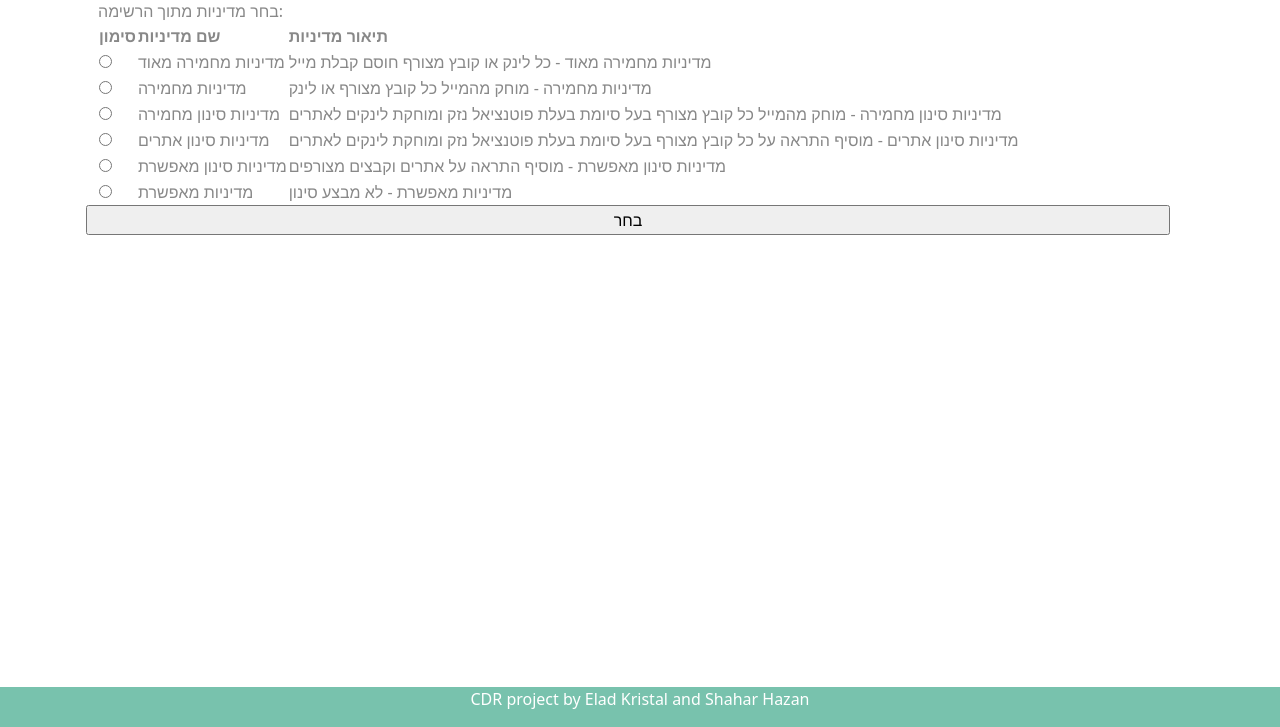
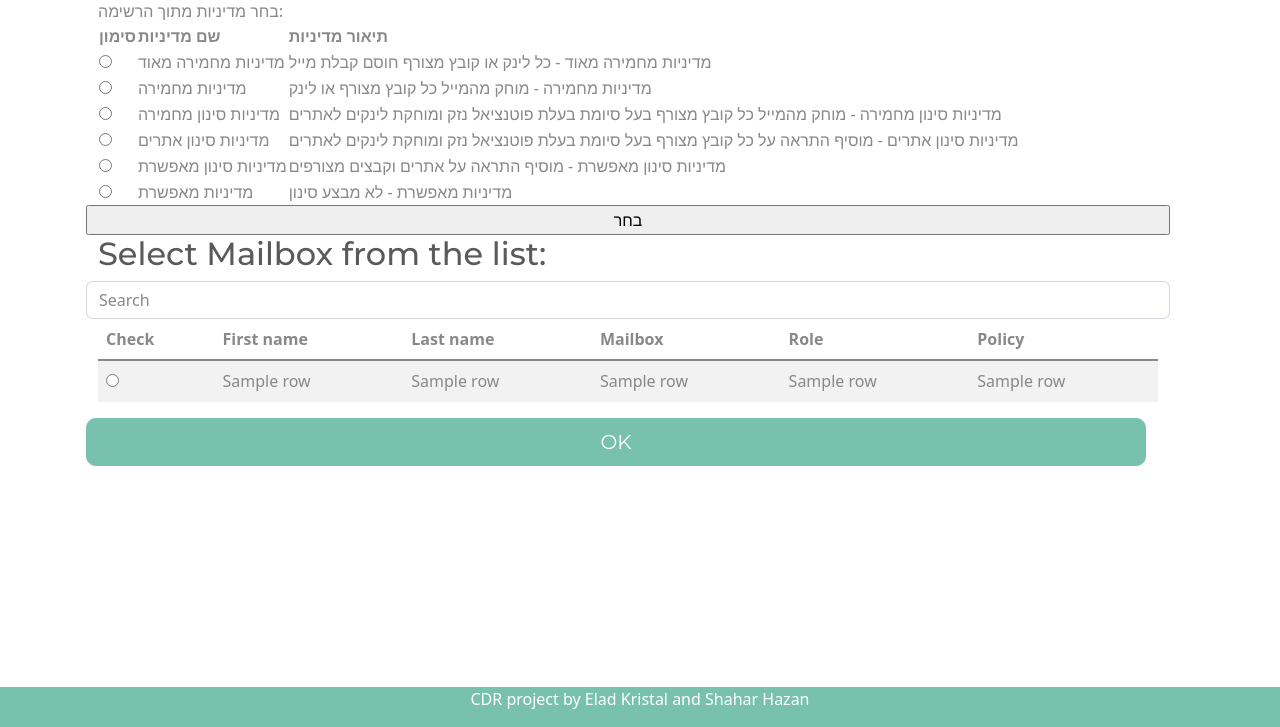
Before and after one commit to Mrkristal/CDR, a Flask app: template templates/policyall.html in a window 1280 px wide. Shown: the part 73-800 px from the top of the page. Run offline with Flask 2, Linux system fonts and the light colour scheme; the template is opened without the code that fills it: most values are stand-ins (such as "Sample title", 1, 10 or a date in 2020); some libraries are stand-ins or nearby versions.

Commit message:
typos and english changes

```diff
--- a/app.py
+++ b/app.py
@@ -1,18 +1,20 @@
-from flask import Flask, render_template, send_from_directory, request
+import logging
+import mysql.connector
 from flask import *
-import mysql.connector
-import logging
-hometxt = "The CDR project is open-source solution for content disarm and reconstruction at Mailboxes.</br> The CDR works by processing all incoming e-mails in a spesific network, deconstructing them, and removing the elements that do not match the file type's standards or set policies. CDR technology then rebuilds the e-mail into clean versions that can be sent on to end users as intended"
-hometitle = "Welcome to the CDR Portal"
-headertxt = "CDR Portal"
+
+home_txt = "The CDR project is open-source solution for content disarm and reconstruction at Mailboxes.</br> The CDR " \
+           "works by processing all incoming e-mails in a specific network, deconstructing them, and removing the " \
+           "elements that do not match the file type's standards or set policies. CDR technology then rebuilds the " \
+           "e-mail into clean versions that can be sent on to end users as intended "
+home_title = "Welcome to the CDR Portal"
+header_txt = "CDR Portal"
 
 cnx = mysql.connector.connect(user='root', password='Aa123456123456',
                               host='127.0.0.1',
                               database='cdr')
-mycursor=cnx.cursor()
-mycursor.execute('SELECT username,password FROM admin')
-admin=mycursor.fetchone()
-logging.warning(admin[0])
+my_cursor = cnx.cursor()
+my_cursor.execute('SELECT username,password FROM admin')
+admin = my_cursor.fetchone()
 
 
 app = Flask(__name__)
@@ -20,110 +22,100 @@ app = Flask(__name__)
 
 @app.route('/index')
 def index():
-    return render_template("message.html", title=hometitle, text=hometxt, header=headertxt)
+    return render_template("message.html", title=home_title, text=home_txt, header=header_txt)
 
 
-# @app.route('/testing')
-# def test():
-#     conn = MySQL()
-#     conn.query('blabla')
-#     table = ''
-#     for row in conn.results():
-#         table += f"<td>{row[0]}, {row[1]}</td>\n"
-#
-#     return render_template('test.html', data=table)
-@app.route('/logout',methods=('GET', 'POST'))
+@app.route('/logout', methods=('GET', 'POST'))
 def logout():
     return render_template('logout.html')
 
 
-@app.route('/',methods=('GET', 'POST'))
+@app.route('/', methods=('GET', 'POST'))
 def root():
     if request.method == 'POST':
         username, password = request.form['username'], request.form['password']
-        logging.warning(username +" " + password)
+        logging.warning(username + " " + password)
         if username == admin[0] and password == admin[1]:
-            return render_template("message.html", title=hometitle, text=hometxt, header=headertxt)
+            return render_template("message.html", title=home_title, text=home_txt, header=header_txt)
         else:
-            error="Wrong username or password."
+            error = "Wrong username or password."
             return render_template('login.html', error=error)
-    # return send_from_directory('static', 'login.html')
     return render_template('login.html')
 
 
-# @app.route('/mailboxeditform' ,methods=('GET','POST'))
-# def mailboxeditform():
-#     id = request.form['check']
-#     logging.warning(id)
-#     return render_template('mailboxeditform.html')
+@app.route('/mailbox_edit', methods=('GET', 'POST'))
+def mailbox_edit():
+    if request.method == 'GET':
+        my_cursor.execute('SELECT * FROM mailbox')
+        data = my_cursor.fetchall()
+        return render_template('mailbox_edit.html', title="CDR-Edit Mailbox", data=data)
+    else:
+        mail_id = request.form['check']
+        logging.warning(mail_id)
+        my_cursor.execute('SELECT * FROM mailbox where Id=' + mail_id)
+        data = my_cursor.fetchone()
+        return render_template('mailbox_edit_form.html', data=data, title='CDR-Edit Mailbox')
 
 
-@app.route('/mailboxedit',methods=('GET','POST'))
-def mailboxedit():
-    if request.method=='GET':
-        mycursor.execute('SELECT * FROM mailbox')
-        data = mycursor.fetchall()
-        return render_template('mailboxedit.html', title="CDR-Edit Mailbox", data=data)
-    else:
-        mailid = request.form['check']
-        logging.warning(mailid)
-        mycursor.execute('SELECT * FROM mailbox where Id='+mailid)
-        data = mycursor.fetchone()
-        return render_template('mailboxeditform.html', data=data , title='CDR-Edit Mailbox')
-
-@app.route('/mailboxeditform',methods=('GET','POST'))
-def mailboxeditform():
-    if request.method =='POST':
+@app.route('/mailbox_edit_form', methods=('GET', 'POST'))
+def mailbox_edit_form():
+    if request.method == 'POST':
         firstname = request.form['firstname']
         lastname = request.form['lastname']
         role = request.form['role']
-        mailboxname = request.form['mailboxname']
-        mailboxid = request.form['id']
-        exestr = "UPDATE cdr.mailbox SET FirstName ='" + firstname +"', LastName = '" + lastname +"', MailBoxName = '" + mailboxname +"' , Role = '" + role +"' WHERE(ID = '" + mailboxid + "');"
+        mailbox_name = request.form['mailbox_name']
+        mailbox_id = request.form['id']
+        exe_str = "UPDATE cdr.mailbox SET FirstName ='" + firstname + \
+                  "', LastName = '" + lastname + "', MailBoxName = '" + mailbox_name + "' , Role = '" + \
+                  role + "' WHERE(ID = '" + mailbox_id + "');"
         try:
-            mycursor.execute(exestr)
+            my_cursor.execute(exe_str)
             cnx.commit()
             return render_template('message.html', title="Mailbox edit", text='Change successful')
         except:
             return render_template('message.html', title="Mailbox edit", text='An Error occurred')
 
-@app.route('/policyall',methods=('GET','POST'))
-def policyall():
-    if request.method=='GET':
-        return render_template('policyall.html', title='עריכת מדיניות כללית')
-    if request.method =='POST':
+
+@app.route('/policy_all', methods=('GET', 'POST'))
+def policy_all():
+    if request.method == 'GET':
+        my_cursor.execute('SELECT * FROM policy')
+        data = my_cursor.fetchall()
+        return render_template('policy_all.html', title='General policy edit', data=data)
+    if request.method == 'POST':
         policy = request.form['check']
-        exestr = "UPDATE cdr.mailbox SET PolicyID = '"+policy +"';"
+        exe_str = "UPDATE cdr.mailbox SET PolicyID = '" + policy + "';"
         try:
-            mycursor.execute(exestr)
+            my_cursor.execute(exe_str)
             cnx.commit()
-            return render_template('message.html', title ="שינוי פוליסה כללית", text = 'השינוי התבצע בהצלחה')
+            return render_template('message.html', title="General Policy Edit", text='Changed Successful')
         except:
-            return render_template('message.html',title ="שינוי פוליסה כללית", text='ארעה שגיאה')
+            return render_template('message.html', title="General Policy Edit", text='Error occurred')
 
 
-@app.route('/policyone', methods=('GET', 'POST'))
-def policyone():
+@app.route('/policy_one', methods=('GET', 'POST'))
+def policy_one():
     if request.method == 'GET':
-        mycursor.execute('SELECT * FROM mailbox')
-        data = mycursor.fetchall()
-        return render_template('policyone.html', title='עריכת מדיניות לתיבה', data=data)
+        my_cursor.execute('SELECT * FROM mailbox')
+        data = my_cursor.fetchall()
+        return render_template('policy_one.html', title='Edit mailbox policy', data=data)
     else:
-        mailid = request.form['check']
-        return render_template('policyoneform.html', id=mailid, title="בחר בפוליסה הרצויה:")
+        mail_id = request.form['check']
+        return render_template('policy_one_form.html', id=mail_id, title="Choose wanted policy")
 
-@app.route('/policyoneform', methods=('GET', 'POST'))
-def policyoneform():
-    if request.method =='POST':
+
+@app.route('/policy_one_form', methods=('GET', 'POST'))
+def policy_one_form():
+    if request.method == 'POST':
         policy = request.form['check']
-        mailboxid = request.form['id']
-        exestr = "UPDATE cdr.mailbox SET PolicyID = '"+policy + "' WHERE ID ='" + mailboxid + "';"
+        mailbox_id = request.form['id']
+        exe_str = "UPDATE cdr.mailbox SET PolicyID = '" + policy + "' WHERE ID ='" + mailbox_id + "';"
         try:
-            mycursor.execute(exestr)
+            my_cursor.execute(exe_str)
             cnx.commit()
-            return render_template('message.html', title ="שינוי פוליסה", text = 'השינוי התבצע בהצלחה')
+            return render_template('message.html', title="Policy Edit", text='Change Successful')
         except:
-            return render_template('message.html',title ="שינוי פוליסה", text='ארעה שגיאה')
+            return render_template('message.html', title="Policy Edit", text='Error occurred')
 
 
 if __name__ == '__main__':
--- a/static/general-policy.html
+++ b/static/general-policy.html
@@ -44,7 +44,7 @@
               <a href="#">ניהול תיבות דואר ￬</a>
               <ul class="hidden">
                   <li><a href="mailboxadd.html">הוספת תיבה</a></li>
-                  <li><a href="mailboxedit.html">עריכת תיבה</a></li>
+                  <li><a href="mailbox_edit.html">עריכת תיבה</a></li>
                   <li><a href="mailboxremove.html">מחיקת תיבה</a></li>
               </ul>
               <li>
--- a/static/login.html
+++ b/static/login.html
@@ -20,7 +20,7 @@
                 <a href="#">ניהול תיבות דואר ￬</a>
                 <ul class="hidden">
                     <li><a href="mailboxadd.html">הוספת תיבה</a></li>
-                    <li><a href="mailboxedit.html">עריכת תיבה</a></li>
+                    <li><a href="mailbox_edit.html">עריכת תיבה</a></li>
                     <li><a href="mailboxremove.html">מחיקת תיבה</a></li>
                 </ul>
                 <li>
--- a/static/mailboxedit.html
+++ b/static/mailboxedit.html
@@ -44,7 +44,7 @@
               <a href="#">ניהול תיבות דואר ￬</a>
               <ul class="hidden">
                   <li><a href="mailboxadd.html">הוספת תיבה</a></li>
-                  <li><a href="mailboxedit.html">עריכת תיבה</a></li>
+                  <li><a href="mailbox_edit.html">עריכת תיבה</a></li>
                   <li><a href="mailboxremove.html">מחיקת תיבה</a></li>
               </ul>
               <li>
--- a/static/main.html
+++ b/static/main.html
@@ -21,7 +21,7 @@
                 <a href="#">ניהול תיבות דואר ￬</a>
                 <ul class="hidden">
                     <li><a href="mailboxadd.html">הוספת תיבה</a></li>
-                    <li><a href="mailboxedit.html">עריכת תיבה</a></li>
+                    <li><a href="mailbox_edit.html">עריכת תיבה</a></li>
                     <li><a href="mailboxremove.html">מחיקת תיבה</a></li>
                 </ul>
                 <li>
--- a/templates/base-bck.html
+++ b/templates/base-bck.html
@@ -21,14 +21,14 @@
                 <a href="#">ניהול תיבות דואר ￬</a>
                 <ul class="hidden">
                     <li><a href="mailboxadd.html">הוספת תיבה</a></li>
-                    <li><a href="{{url_for('mailboxedit')}}">עריכת תיבה</a></li>
+                    <li><a href="{{url_for('mailbox_edit')}}">עריכת תיבה</a></li>
                     <li><a href="mailboxremove.html">מחיקת תיבה</a></li>
                 </ul>
                 <li>
                   <a href="#">ניהול מדיניות ￬</a>
                   <ul class="hidden">
-                      <li><a href="{{url_for('policyall')}}">מדיניות כללית</a></li>
-                      <li><a href="{{url_for('policyone')}}">ערוך מדיניות לתיבה</a></li>
+                      <li><a href="{{url_for('policy_all')}}">מדיניות כללית</a></li>
+                      <li><a href="{{url_for('policy_one')}}">ערוך מדיניות לתיבה</a></li>
                   </ul>
               <li>
                 <a href="{{url_for('index')}}">ראשי</a>
--- a/templates/base.html
+++ b/templates/base.html
@@ -26,7 +26,7 @@
               </a>
               <ul class="dropdown-menu" aria-labelledby="navbarDropdownMenuLink">
                 <li><a class="dropdown-item" href="#">Add new Mailbox</a></li>
-                <li><a class="dropdown-item" href="{{url_for('mailboxedit')}}">Edit existing Mailbox</a></li>
+                <li><a class="dropdown-item" href="{{url_for('mailbox_edit')}}">Edit existing Mailbox</a></li>
                 <li><a class="dropdown-item" href="#">Delete existing Mailbox</a></li>
               </ul>
             </li>
@@ -35,8 +35,8 @@
                 Policy
               </a>
               <ul class="dropdown-menu" aria-labelledby="navbarDropdownMenuLink">
-                <li><a class="dropdown-item" href="{{url_for('policyall')}}">Set General Policy</a></li>
-                <li><a class="dropdown-item" href="{{url_for('policyone')}}">Set Specific Mailbox Policy</a></li>
+                <li><a class="dropdown-item" href="{{url_for('policy_all')}}">Set General Policy</a></li>
+                <li><a class="dropdown-item" href="{{url_for('policy_one')}}">Set Specific Mailbox Policy</a></li>
               </ul>
             </li>
             <li class="nav-item dropdown">
--- a/templates/mailboxeditform.html
+++ b/templates/mailboxeditform.html
@@ -4,7 +4,7 @@
 <div class="form-group">
     <h2>Edit mailbox id {{data[0]}}:</h2>
 
-                <form action="/mailboxeditform" method="post">
+                <form action="/mailbox_edit_form" method="post">
                     <div class="row mb-3">
                         <label class="col-sm-2 col-form-label">First name</label>
                         <div class="col-sm-10">
@@ -20,7 +20,7 @@
                     <div class="row mb-3">
                         <label class="col-sm-2 col-form-label">Mailbox</label>
                         <div class="col-sm-10">
-                            <input class="form-control" type="text" name="mailboxname" value="{{data[3]}}" required>
+                            <input class="form-control" type="text" name="mailbox_name" value="{{data[3]}}" required>
                         </div>
                     </div>
                     <div class="row mb-3">
--- a/templates/policyall.html
+++ b/templates/policyall.html
@@ -57,4 +57,38 @@
               </div> </form>
 
             </div>
+<div class="row"><h2>Select Mailbox from the list:</h2>
+            <input class="form-control me-sm-2" type="text" onkeyup="myFunction()" placeholder="Search" id="myInput">
+            <form method="POST">
+              <div class="table-responsive">
+            <table id="myTable" class="table table-striped table-hover ">
+              <thead>
+              <tr id="myHeader">
+                <th>Check</th>
+                <th >First name</th>
+                <th >Last name</th>
+                <th >Mailbox</th>
+                <th >Role</th>
+                <th >Policy</th>
+              </tr>
+            </thead>
+            <tbody >
+            {% for row in data %}
+              <tr>
+
+                <td><input type="radio" value="{{row[0]}}" name="check"></td>
+                <td>{{row[1]}}</td>
+                <td>{{row[2]}}</td>
+                <td>{{row[3]}}</td>
+                <td>{{row[5]}}</td>
+                <td>{{row[6]}}</td>
+              </tr>
+            {% endfor %}
+            </tbody>
+            </table></div>
+          <div class="row">
+              <input type="hidden" name="id" value="-1">
+              <div class="row">
+                <input class="btn btn-lg btn-primary" type="submit" value="OK">
+              </div></div></form></div>
 {% endblock %}
--- a/templates/policyoneform.html
+++ b/templates/policyoneform.html
@@ -3,7 +3,7 @@
 {% block content %}
            <div class="row"><span class="center">בחר מדיניות מתוך הרשימה עבור {{name}}:</span>
 
-            <form action="/policyoneform" method="post">
+            <form action="/policy_one_form" method="post">
             <!-- <input type="text" id="myInput" onkeyup="myFunction()" placeholder="Search for names.."> -->
             <table id="myTable">
               <thead>
--- a/templates/test.html
+++ b/templates/test.html
@@ -21,7 +21,7 @@
                 <a href="#">ניהול תיבות דואר ￬</a>
                 <ul class="hidden">
                     <li><a href="mailboxadd.html">הוספת תיבה</a></li>
-                    <li><a href="mailboxedit.html">עריכת תיבה</a></li>
+                    <li><a href="mailbox_edit.html">עריכת תיבה</a></li>
                     <li><a href="mailboxremove.html">מחיקת תיבה</a></li>
                 </ul>
                 <li>
```
